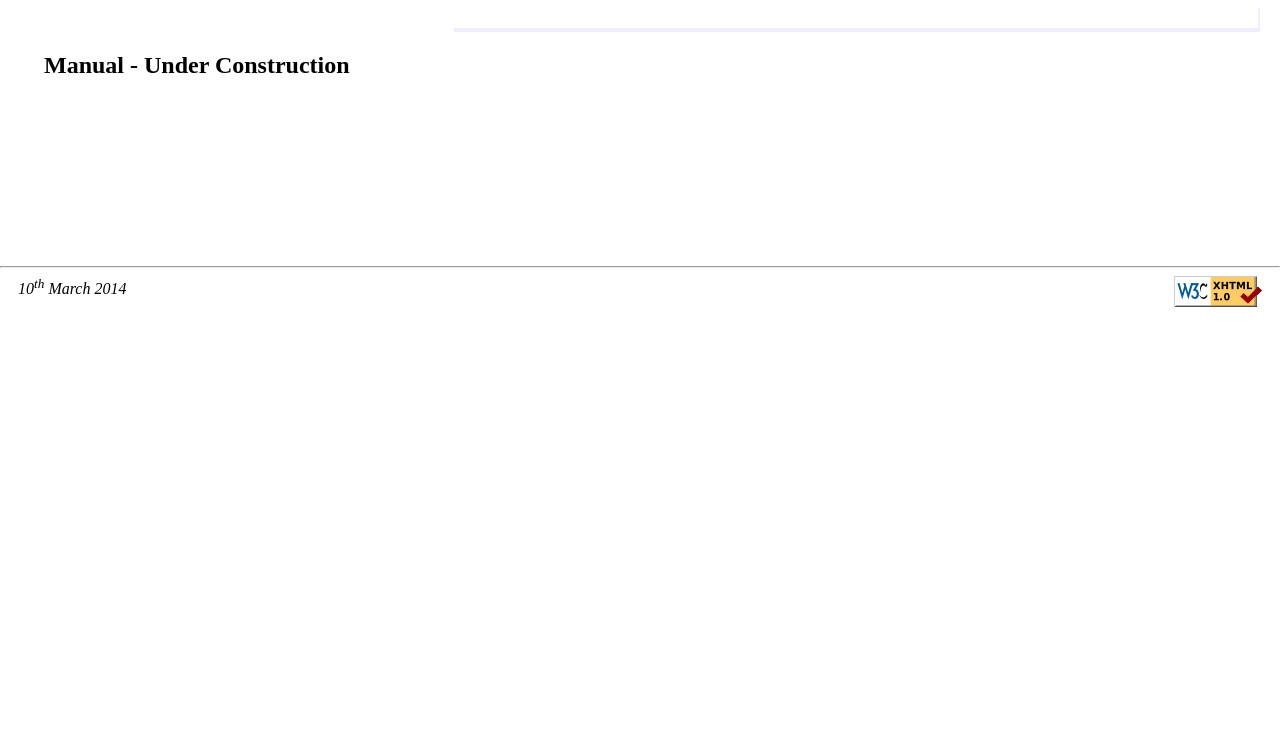
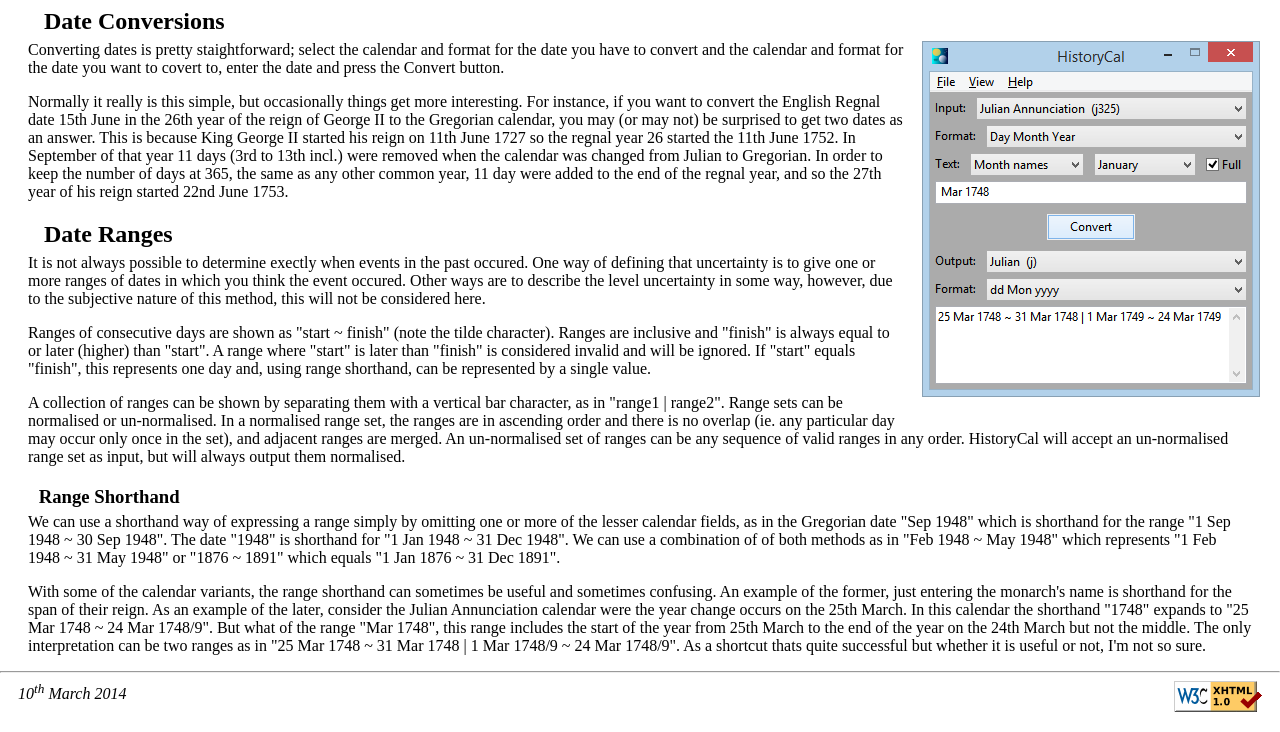
Before and after one commit to nickmat/HistoryCal, a plain HTML site: page website/man/convert.htm in a window 1280 px wide. Shown: the part 168-900 px from the top of the page. Before the commit the page ends 800 px from the top, so only its background shows below. Drawn offline with Linux system fonts and the light colour scheme.

Commit message:
Website changes. Update Home page. Write Manual Conversions page.

```diff
--- a/website/man/convert.htm
+++ b/website/man/convert.htm
@@ -25,14 +25,33 @@
 
 <div id="content" class="nomenu">
 
-<blockquote>
+<h2>Date Conversions</h2>
+<img class='scrnprnt' src='../sp/sp3.png' alt='Screen Print 3' />
 <p>
- <!-- Quote -->
+ Converting dates is pretty staightforward; select the calendar and format for the date you have to convert and the calendar and format for the date you want to covert to, enter the date and press the Convert button.
 </p>
-<p class="attribute"><!-- Attr --></p>
-</blockquote>
+<p>
+ Normally it really is this simple, but occasionally things get more interesting. For instance, if you want to convert the English Regnal date 15th June in the 26th year of the reign of George II to the Gregorian calendar, you may (or may not) be surprised to get two dates as an answer. This is because King George II started his reign on 11th June 1727 so the regnal year 26 started the 11th June 1752. In September of that year 11 days (3rd to 13th incl.) were removed when the calendar was changed from Julian to Gregorian. In order to keep the number of days at 365, the same as any other common year, 11 day were added to the end of the regnal year, and so the 27th year of his reign started 22nd June 1753.
+</p>
 
-<h2>Manual - Under Construction</h2>
+<h2>Date Ranges</h3>
+<p>
+ It is not always possible to determine exectly when events in the past occured. One way of defining that uncertainty is to give one or more ranges of dates in which you think the event occured. Other ways are to describe the level uncertainty in some way, however, due to the subjective nature of this method, this will not be considered here.
+</p>
+<p>
+ Ranges of consecutive days are shown as "start ~ finish" (note the tilde character). Ranges are inclusive and "finish" is always equal to or later (higher) than "start". A range where "start" is later than "finish" is considered invalid and will be ignored. If "start" equals "finish", this represents one day and, using range shorthand, can be represented by a single value.
+</p>
+<p>
+ A collection of ranges can be shown by separating them with a vertical bar character, as in "range1 | range2". Range sets can be normalised or un-normalised. In a normalised range set, the ranges are in ascending order and there is no overlap (ie. any particular day may occur only once in the set), and adjacent ranges are merged. An un-normalised set of ranges can be any sequence of valid ranges in any order. HistoryCal will accept an un-normalised range set as input, but will always output them normalised.
+</p>
+
+<h3>Range Shorthand</h3>
+<p>
+ We can use a shorthand way of expressing a range simply by omitting one or more of the lesser calendar fields, as in the Gregorian date "Sep 1948" which is shorthand for the range "1 Sep 1948 ~ 30 Sep 1948". The date "1948" is shorthand for "1 Jan 1948 ~ 31 Dec 1948". We can use a combination of of both methods as in "Feb 1948 ~ May 1948" which represents "1 Feb 1948 ~ 31 May 1948" or "1876 ~ 1891" which equals "1 Jan 1876 ~ 31 Dec 1891".
+</p>
+<p>
+ With some of the calendar variants, the range shorthand can sometimes be useful and sometimes confusing. An example of the former, just entering the monarch's name is shorthand for the span of their reign. As an example of the later, consider the Julian Annunciation calendar were the year change occurs on the 25th March. In this calendar the shorthand "1748" expands to "25 Mar 1748 ~ 24 Mar 1748/9". But what of the range "Mar 1748", this range includes the start of the year from 25th March to the end of the year on the 24th March but not the middle. The only interpretation can be two ranges as in "25 Mar 1748 ~ 31 Mar 1748 | 1 Mar 1748/9 ~ 24 Mar 1748/9". As a shortcut thats quite successful but whether it is useful or not, I'm not so sure.
+</p>
 
 </div>
 
```
Also changed, not shown: website/index.htm (+9 -0 lines), website/sp/sp3.png (added).
